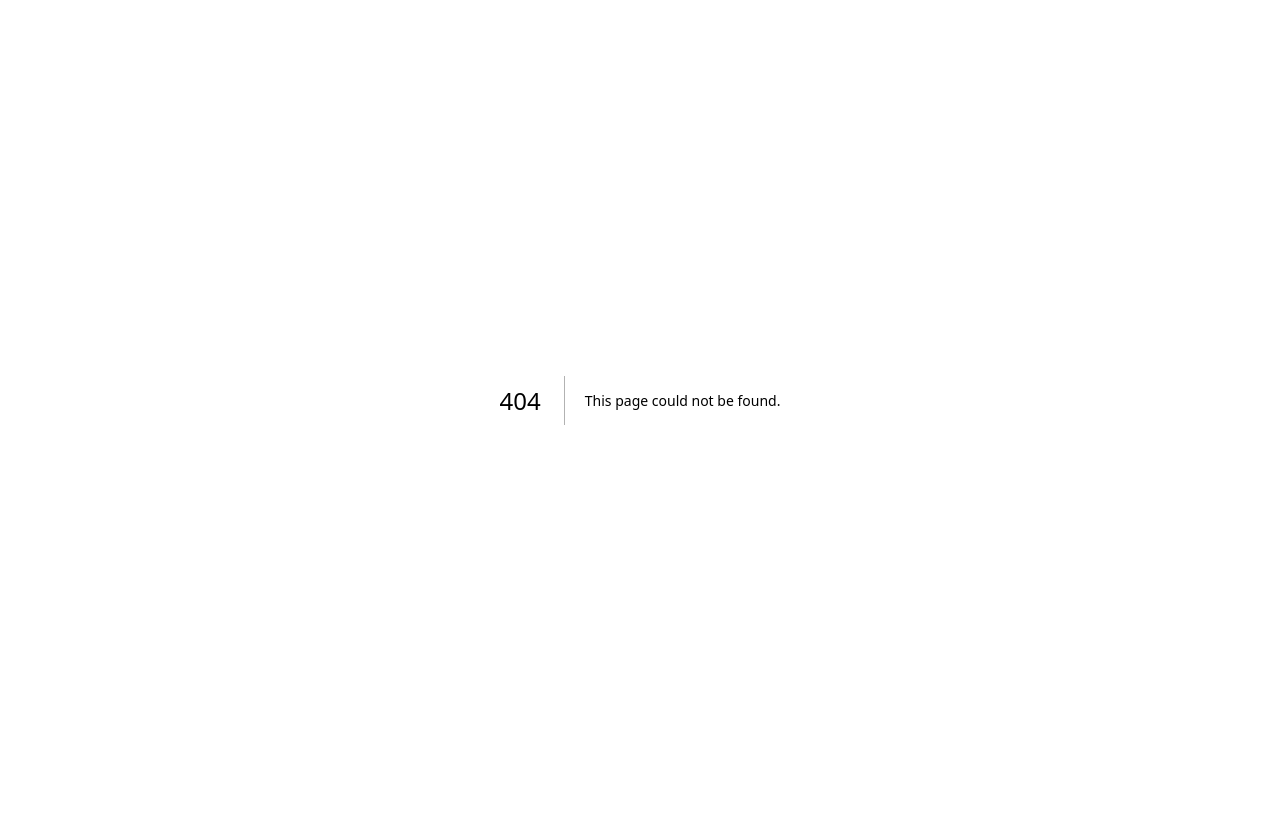
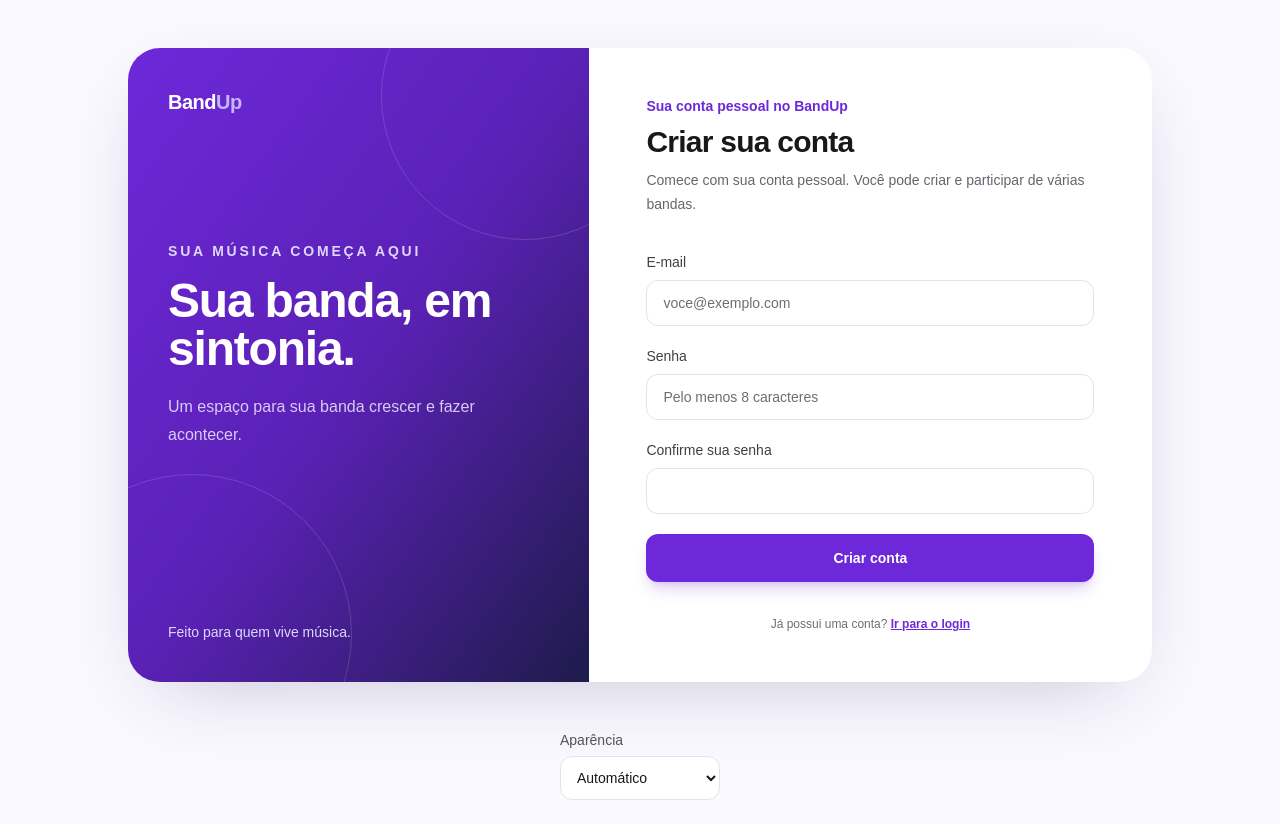
Before and after one commit to Natanas19/bandup, a Next.js app: page /cadastro in a window 1280 px wide. Before the commit this address had no page. Before the commit the page ends 800 px from the top, so only its background shows below. Built offline with nearby package versions, Linux system fonts and the light colour scheme.

Commit message:
feat: adiciona cadastro e ajustes de onboarding

```diff
--- /dev/null
+++ b/src/app/cadastro/page.tsx
@@ -0,0 +1,178 @@
+"use client";
+
+import { useRef, useState, type FormEvent } from "react";
+import Link from "next/link";
+import ThemeSelector from "@/components/theme-selector";
+import { useRouter } from "next/navigation";
+import { getSupabaseBrowserClient } from "@/lib/supabase/client";
+
+export default function CadastroPage() {
+  const router = useRouter();
+  const [email, setEmail] = useState("");
+  const [password, setPassword] = useState("");
+  const [confirmation, setConfirmation] = useState("");
+  const [error, setError] = useState("");
+  const [isLoading, setIsLoading] = useState(false);
+  const [isSubmitted, setIsSubmitted] = useState(false);
+  const submitting = useRef(false);
+
+  async function handleSubmit(event: FormEvent<HTMLFormElement>) {
+    event.preventDefault();
+    if (submitting.current) return;
+    setError("");
+    const normalizedEmail = email.trim();
+    if (!/^[^\s@]+@[^\s@]+\.[^\s@]+$/.test(normalizedEmail)) {
+      setError("Informe um e-mail válido.");
+      return;
+    }
+    if (password.length < 8) {
+      setError("Use uma senha com pelo menos 8 caracteres.");
+      return;
+    }
+    if (password !== confirmation) {
+      setError("As senhas precisam ser iguais.");
+      return;
+    }
+    submitting.current = true;
+    setIsLoading(true);
+    try {
+      const { data, error: signUpError } = await getSupabaseBrowserClient().auth.signUp({
+        email: normalizedEmail,
+        password,
+        options: { emailRedirectTo: `${window.location.origin}/login` },
+      });
+      // Duplicate accounts receive the same neutral response as confirmation-required
+      // signups. Never display Auth's raw messages or inspect returned identities.
+      if (signUpError && !["user_already_exists", "email_exists"].includes(signUpError.code ?? "")) {
+        setError("Não foi possível concluir a solicitação. Tente novamente em instantes ou acesse o login.");
+        return;
+      }
+      setPassword("");
+      setConfirmation("");
+      if (!signUpError && data.session) {
+        router.replace("/dashboard");
+        return;
+      }
+      setIsSubmitted(true);
+    } catch {
+      setError("Não foi possível conectar ao serviço de cadastro. Tente novamente em instantes.");
+    } finally {
+      submitting.current = false;
+      setIsLoading(false);
+    }
+  }
+
+  return (
+    <>
+      <main className="flex flex-1 items-center justify-center px-5 py-12 sm:px-8">
+        <div className="grid w-full max-w-5xl overflow-hidden rounded-[2rem] bg-surface shadow-app-panel md:grid-cols-[0.9fr_1.1fr]">
+          <section className="relative flex min-h-64 flex-col justify-between overflow-hidden bg-gradient-to-br from-violet-700 via-violet-800 to-indigo-950 p-8 text-white sm:p-10 md:min-h-[600px]">
+            <div aria-hidden="true" className="absolute -right-20 -top-24 h-72 w-72 rounded-full border border-white/15" />
+            <div aria-hidden="true" className="absolute -bottom-28 -left-24 h-80 w-80 rounded-full border border-white/15" />
+            <Link href="/" className="relative rounded text-xl font-bold tracking-tight focus:outline-none focus:ring-4 focus:ring-violet-200">
+              Band<span className="text-violet-300">Up</span>
+            </Link>
+            <div className="relative mt-12 md:mt-0">
+              <p className="text-sm font-semibold tracking-[0.2em] text-violet-200 uppercase">
+                Sua música começa aqui
+              </p>
+              <h1 className="mt-4 max-w-sm text-4xl font-semibold leading-tight tracking-tight sm:text-5xl">
+                Sua banda, em sintonia.
+              </h1>
+              <p className="mt-5 max-w-sm text-base leading-7 text-login-secondary">
+                Um espaço para sua banda crescer e fazer acontecer.
+              </p>
+            </div>
+            <p className="relative mt-12 text-sm text-login-caption">
+              Feito para quem vive música.
+            </p>
+          </section>
+
+          <section className="flex items-center justify-center px-6 py-12 sm:px-12 md:px-14">
+            <div className="w-full max-w-md">
+              <div className="mb-9">
+                <p className="text-sm font-semibold text-accent">Sua conta pessoal no BandUp</p>
+                <h2 className="mt-2 text-3xl font-semibold tracking-tight text-content">
+                  Criar sua conta
+                </h2>
+                <p className="mt-2 text-sm leading-6 text-content-subtle">
+                  Comece com sua conta pessoal. Você pode criar e participar de várias bandas.
+                </p>
+              </div>
+
+              {isSubmitted ? (
+                <div role="status" className="rounded-xl border border-accent-border bg-accent-soft p-5 text-sm leading-6 text-content">
+                  <h3 className="font-semibold">Confira seu e-mail</h3>
+                  <p className="mt-2">Se o cadastro puder ser concluído com este e-mail, você receberá as instruções de confirmação. Confira também a caixa de spam e siga o link antes de entrar. Se já possui uma conta, acesse o login.</p>
+                </div>
+              ) : <form onSubmit={handleSubmit} className="space-y-5">
+                <div>
+                  <label htmlFor="email" className="mb-2 block text-sm font-medium text-content-label">
+                    E-mail
+                  </label>
+                  <input
+                    id="email"
+                    name="email"
+                    type="email"
+                    autoComplete="email"
+                    required
+                    value={email}
+                    onChange={(event) => setEmail(event.target.value)}
+                    placeholder="voce@exemplo.com"
+                    className="w-full rounded-xl border border-outline bg-surface px-4 py-3 text-base md:text-sm text-content outline-none transition placeholder:text-content-faint focus:border-input-focus focus:ring-4 focus:ring-input-ring"
+                  />
+                </div>
+
+                <div>
+                  <label htmlFor="password" className="mb-2 block text-sm font-medium text-content-label">
+                    Senha
+                  </label>
+                  <input
+                    id="password"
+                    name="password"
+                    type="password"
+                    autoComplete="new-password"
+                    minLength={8}
+                    required
+                    value={password}
+                    onChange={(event) => setPassword(event.target.value)}
+                    placeholder="Pelo menos 8 caracteres"
+                    className="w-full rounded-xl border border-outline bg-surface px-4 py-3 text-base md:text-sm text-content outline-none transition placeholder:text-content-faint focus:border-input-focus focus:ring-4 focus:ring-input-ring"
+                  />
+                </div>
+
+                <div>
+                  <label htmlFor="confirmation" className="mb-2 block text-sm font-medium text-content-label">Confirme sua senha</label>
+                  <input id="confirmation" name="confirmation" type="password" autoComplete="new-password"
+                    required minLength={8} value={confirmation} onChange={(event) => setConfirmation(event.target.value)}
+                    className="w-full rounded-xl border border-outline bg-surface px-4 py-3 text-base md:text-sm text-content outline-none transition focus:border-input-focus focus:ring-4 focus:ring-input-ring" />
+                </div>
+                {error && (
+                  <p role="alert" className="rounded-xl border border-danger-border bg-danger-surface px-4 py-3 text-sm leading-5 text-danger">
+                    {error}
+                  </p>
+                )}
+
+                <button
+                  type="submit"
+                  disabled={isLoading}
+                  className="flex w-full items-center justify-center gap-2 rounded-xl bg-primary px-4 py-3.5 text-sm font-semibold text-on-primary shadow-lg shadow-primary/20 transition hover:bg-primary-hover focus:outline-none focus:ring-4 focus:ring-focus disabled:cursor-not-allowed disabled:opacity-70"
+                >
+                  {isLoading && (
+                    <span aria-hidden="true" className="h-4 w-4 animate-spin rounded-full border-2 border-on-primary/40 border-t-on-primary motion-reduce:animate-none" />
+                  )}
+                  {isLoading ? "Criando conta..." : "Criar conta"}
+                </button>
+              </form>}
+
+              <p className="mt-8 text-center text-xs leading-5 text-content-faint">
+                Já possui uma conta? <Link href="/login" className="font-semibold text-accent underline focus-visible:outline-none focus-visible:ring-4 focus-visible:ring-focus">Ir para o login</Link>
+              </p>
+            </div>
+          </section>
+        </div>
+      </main>
+      <footer className="flex justify-center px-5 pb-6"><ThemeSelector /></footer>
+    </>
+  );
+}
--- a/src/app/dashboard/page.tsx
+++ b/src/app/dashboard/page.tsx
@@ -24,6 +24,7 @@ export default function DashboardPage() {
   const [isLoggingOut, setIsLoggingOut] = useState(false);
   const [logoutError, setLogoutError] = useState("");
   const [loadError, setLoadError] = useState("");
+  const [isMusician, setIsMusician] = useState(false);
 
   async function handleSignOut() {
     setIsLoggingOut(true);
@@ -118,13 +119,21 @@ export default function DashboardPage() {
         {!isLoading && !loadError && user && (
           bands.length === 0 ? (
             <div className="mt-6 rounded-2xl bg-accent-soft px-4 py-6 text-center sm:mt-10 sm:px-6 sm:py-8">
-              <h2 className="text-xl font-semibold text-content">Sua jornada começa com uma banda</h2>
+              <h2 className="text-xl font-semibold text-content">Como você quer começar?</h2>
               <p className="mx-auto mt-3 max-w-md text-sm leading-6 text-content-muted">
-                Você ainda não participa de nenhuma banda. Crie a primeira para organizar tudo em um só lugar.
+                Sua conta é pessoal. Você pode criar uma banda agora ou continuar como músico e participar de bandas depois.
               </p>
               <Link href="/bandas/nova" className="mt-6 inline-flex w-full items-center justify-center rounded-xl bg-primary sm:w-auto px-5 py-3 text-sm font-semibold text-on-primary transition hover:bg-primary-hover focus-visible:outline-none focus-visible:ring-4 focus-visible:ring-focus">
                 Criar minha banda
               </Link>
+              <button type="button" onClick={() => setIsMusician(true)} aria-pressed={isMusician}
+                className="mt-3 inline-flex w-full items-center justify-center rounded-xl border border-accent-border px-5 py-3 text-sm font-semibold text-brand transition hover:bg-accent-soft focus-visible:outline-none focus-visible:ring-4 focus-visible:ring-focus sm:ml-3 sm:w-auto">
+                Sou músico
+              </button>
+              {isMusician && <div role="status" className="mt-6 text-sm leading-6 text-content-muted">
+                <p className="font-semibold text-content">Boas-vindas ao BandUp!</p>
+                <p>Sua área pessoal e a opção de encontrar bandas serão implementadas nas próximas etapas. Você pode continuar aqui e criar uma banda quando quiser.</p>
+              </div>}
             </div>
           ) : (
             <div className="mt-6 sm:mt-10">
--- a/src/app/login/page.tsx
+++ b/src/app/login/page.tsx
@@ -201,7 +201,7 @@ export default function LoginPage() {
               </form>
 
               <p className="mt-8 text-center text-xs leading-5 text-content-faint">
-                Acesse com as credenciais da sua conta BandUp.
+                Ainda não tem conta? <Link href="/cadastro" className="font-semibold text-accent underline focus-visible:outline-none focus-visible:ring-4 focus-visible:ring-focus">Criar minha conta</Link>
               </p>
             </div>
           </section>
```
Also changed, not shown: 2 other files (tests, documents, lock files or other folders).
